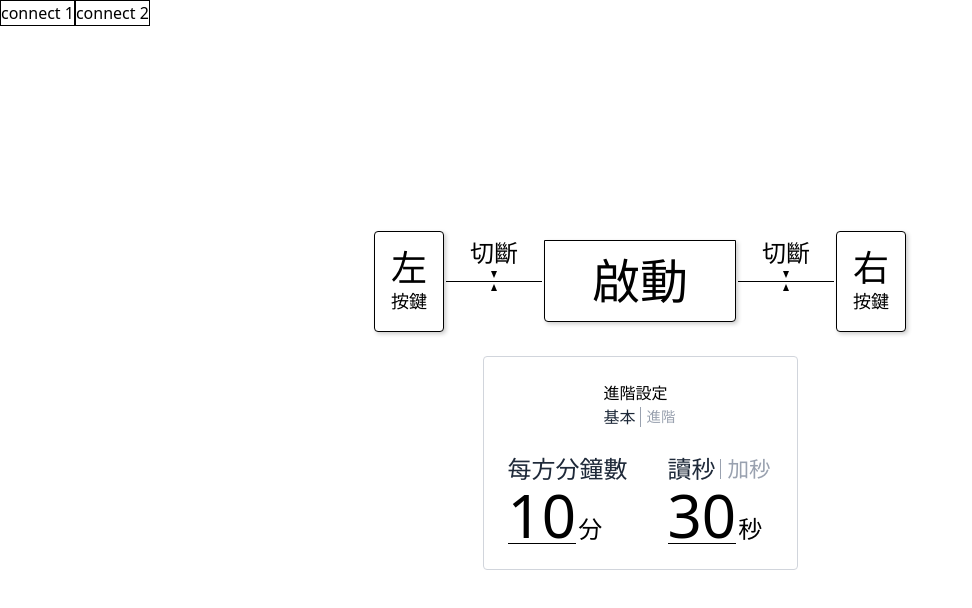
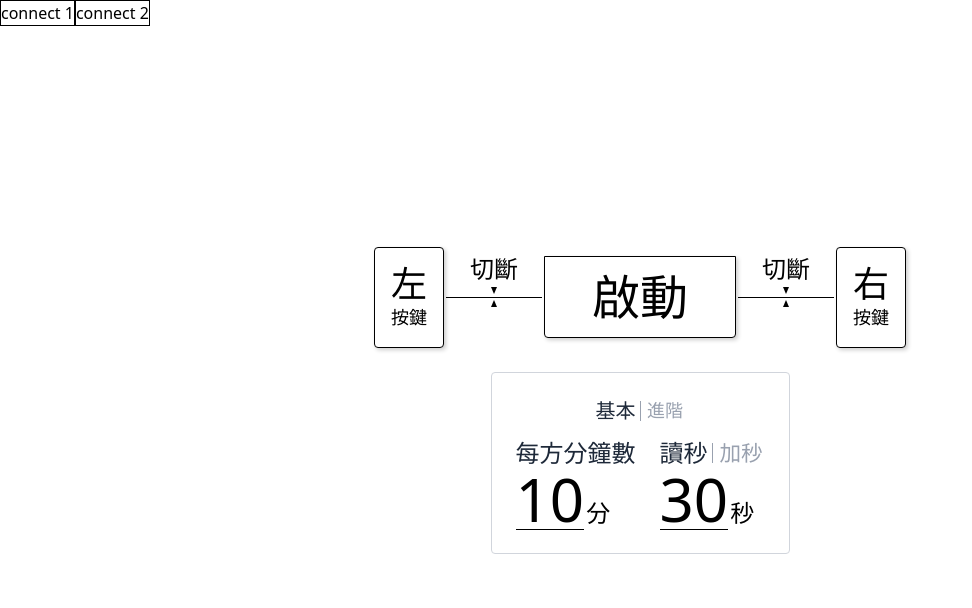
Before and after one commit to l-zch/shogi-clock, a Vue app: page /#/triple/display in a window 1280 px wide. Shown: the top 608 px of the page, without its empty margins (0-972 px from the left). Built offline with nearby package versions, Linux system fonts and the light colour scheme.

Commit message:
refactor

```diff
--- a/src/components/shared/CountDownTimer.vue
+++ b/src/components/shared/CountDownTimer.vue
@@ -9,7 +9,7 @@
 </template>
 
 <script setup>
-import { ref, watchEffect } from "vue";
+import { ref } from "vue";
 import Timer from "./Timer.vue";
 import {
     CountDownTimer,
--- a/src/components/shared/TimeSelect.vue
+++ b/src/components/shared/TimeSelect.vue
@@ -1,11 +1,11 @@
 <template>
-    <div>
+    <div class="text-2xl">
         <span ref="selector" class="select-none">
-            <text class="block text-2xl text-gray-800">{{ heading }}</text>
+            <text class="block text-gray-800">{{ heading }}</text>
             <span class="border-b-1 w-min mr-0.5">
                 <text class="text-6xl">{{ result }}</text>
             </span>
-            <text class="text-2xl">{{ unit }}</text>
+            <text>{{ unit }}</text>
         </span>
         <Modal :activator="selector">
             <Selects :options="options" v-model="result"></Selects>
--- a/src/components/shared/TimeSetting.vue
+++ b/src/components/shared/TimeSetting.vue
@@ -1,5 +1,5 @@
 <template>
-    <div class="flex gap-10 font-light">
+    <div class="flex gap-6 font-light max-w-fit">
         <TimeSelect
             heading="每方分鐘數"
             :options="[0, 5, 10, 15, 20, 30, 60]"
@@ -9,29 +9,12 @@
         </TimeSelect>
 
         <div>
-            <div class="flex select-none items-center">
-                <text
-                    :class="[
-                        'text-2xl transition-all',
-                        timer_setting.mode == TimerMode.COUNTDOWN
-                            ? 'text-gray-800'
-                            : 'text-gray-400 scale-80 translate-x-[calc(100%+4px)]',
-                    ]"
-                    @click="timer_setting.mode = TimerMode.COUNTDOWN"
-                    >讀秒</text
-                >
-                <div class="border-r-1 border-gray-400 w-0 h-5 mx-1"></div>
-                <text
-                    :class="[
-                        'text-2xl transition-all',
-                        timer_setting.mode == TimerMode.INCREMENTAL
-                            ? 'text-gray-800 translate-x-[calc(-100%-8px)]'
-                            : 'text-gray-400 scale-90 ',
-                    ]"
-                    @click="timer_setting.mode = TimerMode.INCREMENTAL"
-                    >加秒</text
-                >
-            </div>
+            <Switch
+                :options="[TimerMode.COUNTDOWN, TimerMode.INCREMENTAL]"
+                :labels="['讀秒', '加秒']"
+                v-model="timer_setting.mode"
+                class="text-2xl"
+            ></Switch>
             <TimeSelect
                 :options="[0, 5, 10, 20, 30, 60]"
                 unit="秒"
@@ -50,6 +33,7 @@
 </template>
 
 <script setup>
+import Switch from "../ui/Switch.vue";
 import TimeSelect from "./TimeSelect.vue";
 import { TimerMode } from "@/timer/timer_setting_manager";
 
--- a/src/components/shared/TimeSettingPanel.vue
+++ b/src/components/shared/TimeSettingPanel.vue
@@ -1,16 +1,29 @@
 <template>
-        <Sheet class="flex flex-col items-center justify-center gap-6">
-            <div>進階設定 <Switch v-model="advance_mode" :options="['基本','進階']"></Switch></div>
-            <div v-if="!advance_mode">
-                <TimeSetting v-model="timer_setting_l"></TimeSetting>
+    <Sheet class="flex flex-col items-center justify-center">
+        <Switch
+            v-model="advance_mode"
+            :labels="['基本', '進階']"
+            class="mb-3 font-light text-xl"
+        ></Switch>
+
+        <div v-if="!advance_mode">
+            <TimeSetting v-model="timer_setting_l"></TimeSetting>
+        </div>
+
+        <div v-if="advance_mode" class="flex flex-wrap justify-center gap-6">
+            <div class="flex flex-col items-center">
+                <Divider class="w-[90%] mb-3"> 左 </Divider>
+                <TimeSetting
+                    v-model="timer_setting_l"
+                ></TimeSetting>
             </div>
-            <div v-if="advance_mode" class="flex">
-                <Divider :vertical="true"> 左 </Divider>
-                <TimeSetting v-model="timer_setting_l" class="mr-10"></TimeSetting>
-                <Divider :vertical="true"> 右 </Divider>
+
+            <div class="flex flex-col items-center">
+                <Divider class="w-[90%] mb-3">右</Divider>
                 <TimeSetting v-model="timer_setting_r"></TimeSetting>
             </div>
-        </Sheet>
+        </div>
+    </Sheet>
 </template>
 
 <script setup>
@@ -31,7 +44,7 @@ const advance_mode = ref(0);
  * }}
  */
 const { timer_setting_manager } = defineProps({
-    timer_setting_manager: { type: Object, required:true },
+    timer_setting_manager: { type: Object, required: true },
 });
 
 const timer_setting_l = ref(timer_setting_manager.settings[1]);
--- a/src/components/ui/Switch.vue
+++ b/src/components/ui/Switch.vue
@@ -1,39 +1,42 @@
 <template>
-    <div class="flex select-none items-center font-thin">
+    <div class="flex select-none items-center">
         <text
             :class="[
                 'transition-all',
-                mode == 0
+                option === options[0]
                     ? 'text-gray-800'
                     : 'text-gray-400 scale-80 translate-x-[calc(100%+var(--spacing))]',
             ]"
-            @click="mode = 0"
-            >{{ options[0] }}</text
+            @click="option = options[0]"
+            >{{ labels[0] }}</text
         >
         <div class="border-r-1 border-gray-400 w-0 h-5 mx-1"></div>
         <text
             :class="[
                 'transition-all',
-                mode == 1
+                option === options[1]
                     ? 'text-gray-800 translate-x-[calc(-100%-var(--spacing)*2)]'
                     : 'text-gray-400 scale-90 ',
             ]"
-            @click="mode = 1"
-            >{{ options[1] }}</text
+            @click="option = options[1]"
+            >{{ labels[1] }}</text
         >
     </div>
 </template>
 
 <script setup>
-const mode = defineModel({
-    type: Number,
+const option = defineModel({
     required: true,
 });
 
-const { options } = defineProps({
+const { labels, options } = defineProps({
+    labels: {
+        type: Array,
+        required: true,
+    },
     options: {
         type: Array,
-        required: true,
+        default: () => [0, 1],
     },
 });
 </script>
```
